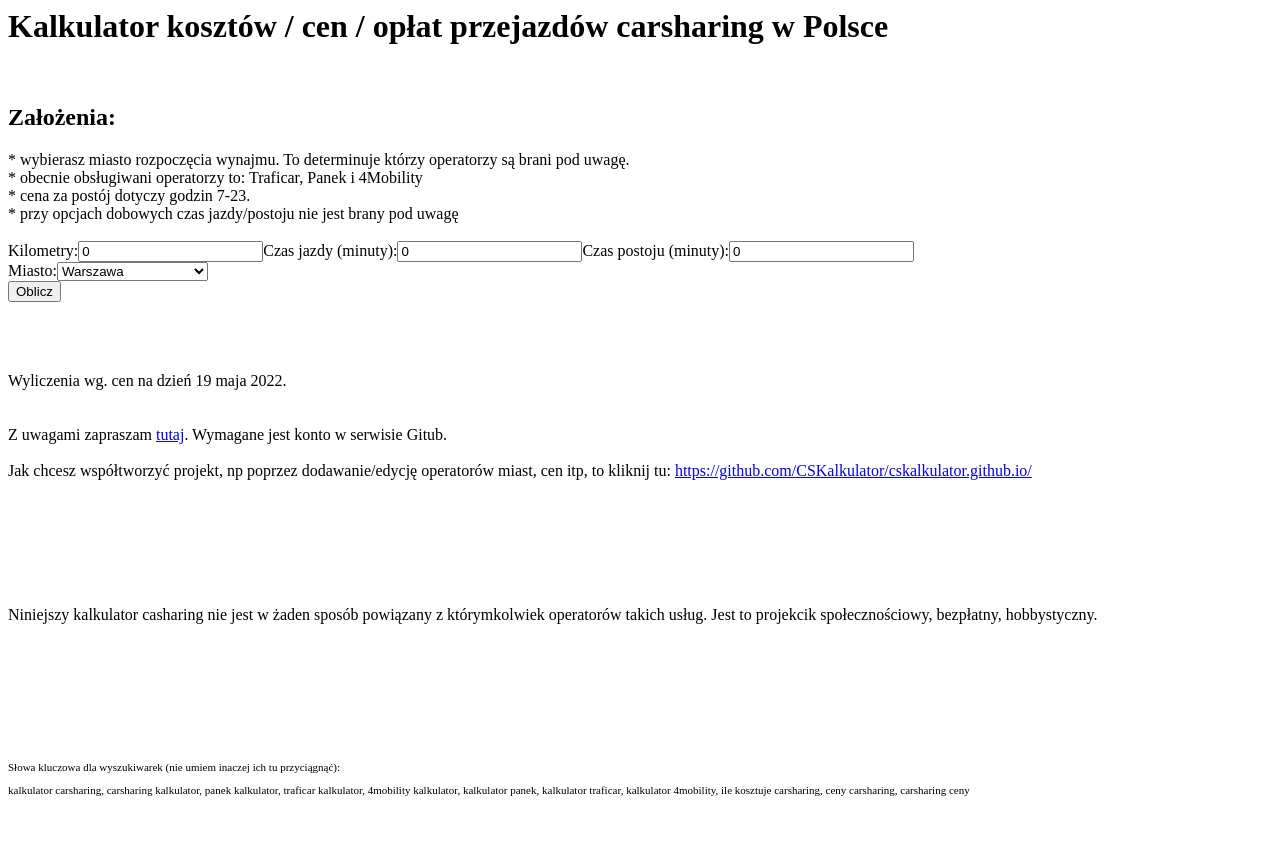
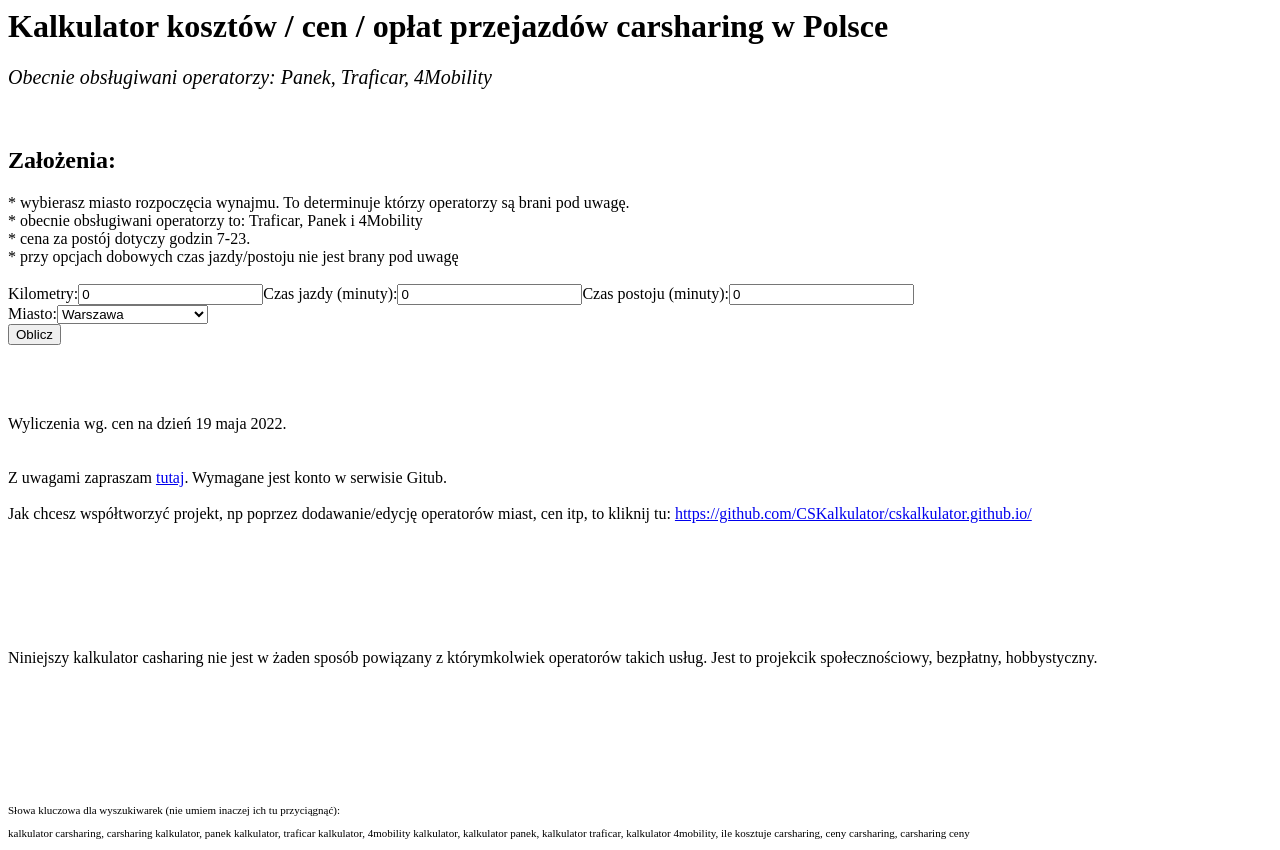
Before and after one commit to CSKalkulator/cskalkulator.github.io, a React app: page public/index.html in a window 1280 px wide. Before the commit the page ends 807 px from the top, so only its background shows below. Built offline with nearby package versions, Linux system fonts and the light colour scheme.

Commit message:
drobne poprawki

```diff
--- a/public/index.html
+++ b/public/index.html
@@ -32,7 +32,9 @@
 </head>
 
 <body>
-    <h1>Kalkulator kosztów / cen / opłat przejazdów carsharing w Polsce</h1><br />
+    <h1>Kalkulator kosztów / cen / opłat przejazdów carsharing w Polsce</h1>
+    <p style="font-size:20px"><i>Obecnie obsługiwani operatorzy: Panek, Traficar, 4Mobility</i></p>
+    <br />
     <div id="form_placeholder"></div>
     <div id="table_placeholder"></div>
     <br /><br /><br />
```
